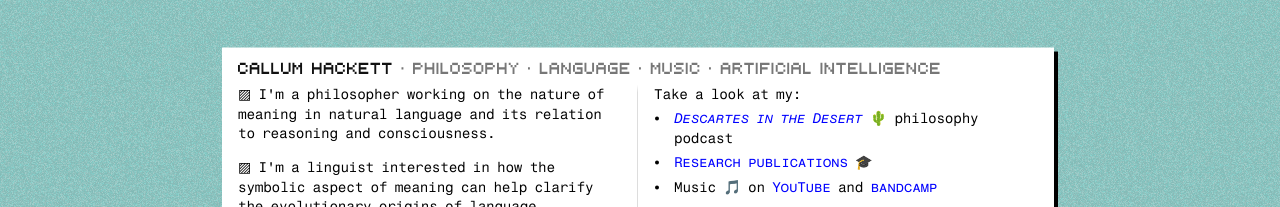
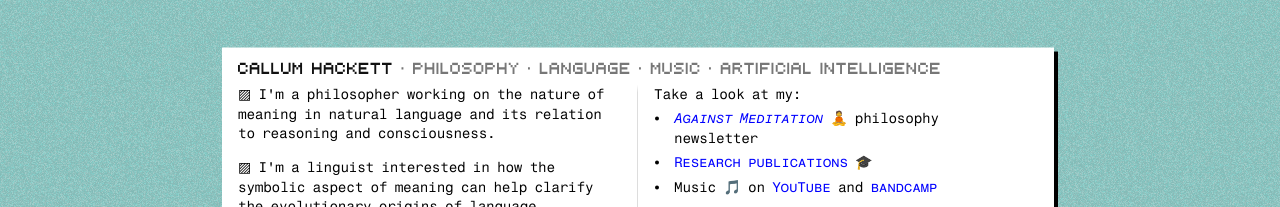
Before and after one commit to callumhackett/callumhackett.github.io, a Jekyll site: the page built from index.html, in a window 1280 px wide, cut to the strip 0-425 px from the top of the page. Shown: the part 218-425 px from the top of the strip. Built offline with Jekyll 4.4.1, drawn with Linux system fonts in a browser that asks for light colours.

Commit message:
content changes

```diff
--- a/_config.yml
+++ b/_config.yml
@@ -3,7 +3,7 @@ repository: callumhackett/callumhackett.github.io
 
 # these are default site attributes
 name: Callum Hackett
-description: Callum Hackett is a researcher in philosophy and linguistics, as well as an NLP engineer working to improve language-based AI tools. He hosts the 'Descartes in the Desert' podcast and performs neoclassical electronica as Holberg.
+description: Callum Hackett is a researcher in philosophy and linguistics, as well as an NLP engineer working to improve language-based AI tools.
 author: Callum Hackett
 
 # these are page/post attribute defaults that can be overridden (note: they are not site attributes)
@@ -13,7 +13,7 @@ defaults:
       path: "" # applies everywhere
     values:
       type: website
-      description: Callum Hackett is a researcher in philosophy and linguistics, as well as an NLP engineer working to improve language-based AI tools. He hosts the 'Descartes in the Desert' podcast and performs neoclassical electronica as Holberg.
+      description: Callum Hackett is a researcher in philosophy and linguistics, as well as an NLP engineer working to improve language-based AI tools.
       #image: /assets/images/social/studio_notes.jpg
       #image_alt: Callum Hackett
 
--- a/index.html
+++ b/index.html
@@ -4,7 +4,7 @@ title: Home
 ---
 Take a look at my:
 <ul>
-  <li><a target="_blank" href="https://descartesinthedesert.substack.com/"><em>Descartes in the Desert</em></a> 🌵 philosophy podcast</li>
+  <li><a target="_blank" href="https://againstmeditation.substack.com/"><em>Against Meditation</em></a> 🧘 philosophy newsletter</li>
   <li><a href="{{ site.url }}/publications.html">Research publications 🎓</a></li>
   <li>Music 🎵 on <a target="_blank" href="https://www.youtube.com/@holberg_music">YouTube</a> and <a target="_blank" href="https://holberg.bandcamp.com">bandcamp</a></li>
 </ul>
```
